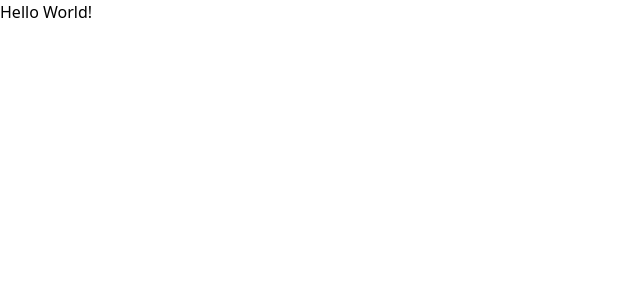
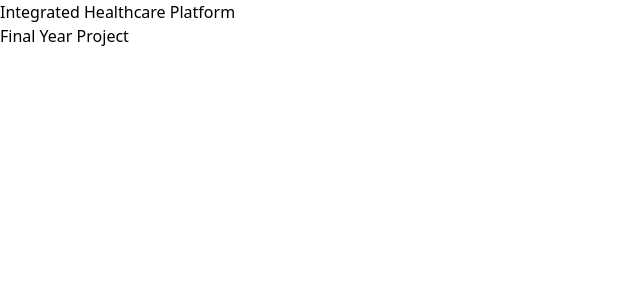
Before and after one commit to mehul515/Healthcare-Website-Frontend, a Next.js app: page / in a window 1280 px wide. Shown: the top 300 px of the page, without its empty margins (0-640 px from the left). Built offline with nearby package versions, Linux system fonts and the light colour scheme.

Commit message:
Initial Commit

```diff
--- a/app/page.js
+++ b/app/page.js
@@ -3,7 +3,8 @@ import Image from "next/image";
 export default function Home() {
   return (
     <div>
-      <h2>Hello World!</h2>
+      <h2>Integrated Healthcare Platform</h2>
+      <h3>Final Year Project</h3>
     </div>
   );
 }
```
